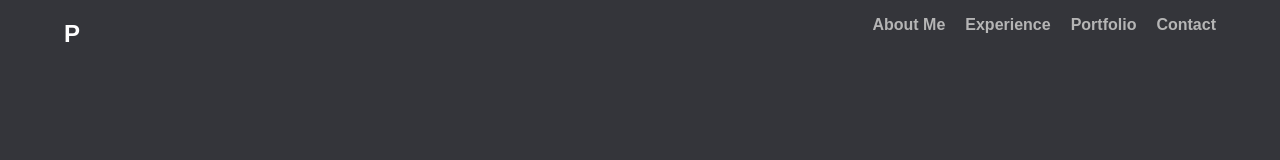
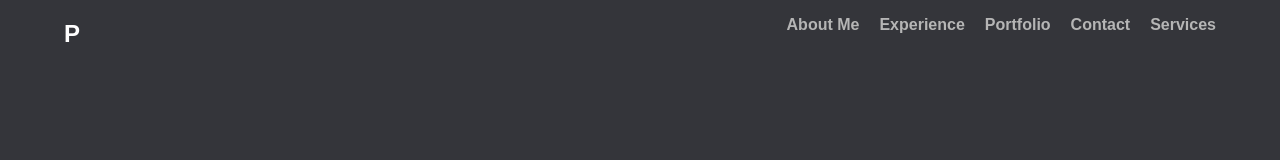
Before and after one commit to Amal911/portfolio, a plain HTML site: page index.html in a window 1280 px wide. Shown: the top 160 px of the page. Drawn offline with Linux system fonts and the light colour scheme.

Commit message:
test-commit

```diff
--- a/index.html
+++ b/index.html
@@ -22,6 +22,7 @@
             <p><a href="#experience">Experience</a></p>
             <p><a href="#projects">Portfolio</a></p>
             <p><a href="#contacts">Contact</a></p>
+            <p><a href="#services">Services</a></p>
         </div>
     </nav>
     <section id="home">
```
